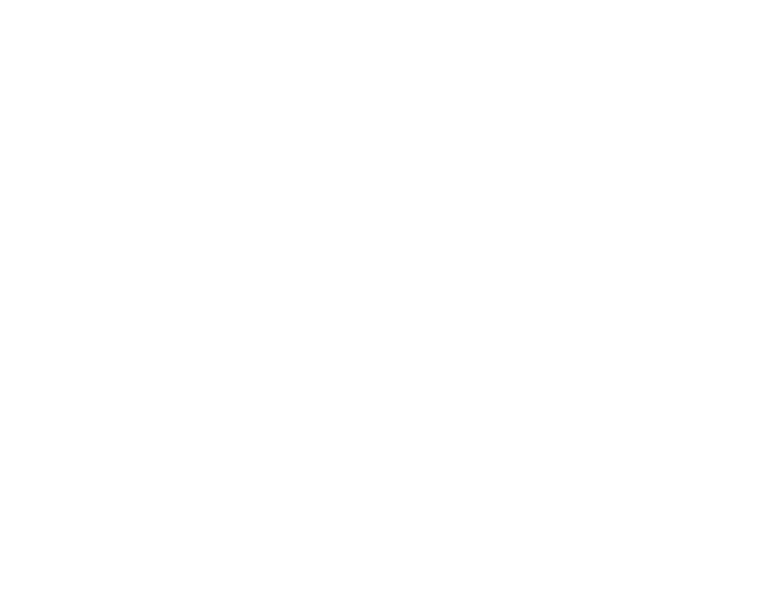
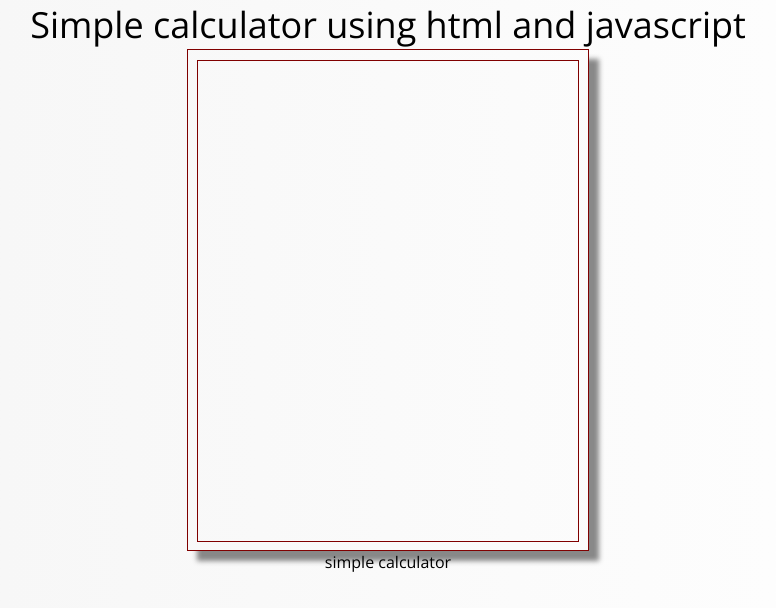
Before and after one commit to krishnamrg/calcApp, a plain HTML site: page index.html in a window 1280 px wide. Shown: the whole page, without its empty margins (252-1028 px from the left). Drawn offline with nearby package versions, Linux system fonts and the light colour scheme.

Commit message:
adding css

```diff
--- /dev/null
+++ b/css/styles.css
@@ -0,0 +1,40 @@
+@import url('http://fonts.googleapis.com/css?family=Open+Sans');
+
+body{
+	margin: auto;
+	background: -webkit-linear-gradient(360deg, whitesmoke , white);
+}
+header{
+	width: 800px;
+	font-size: 36px;
+	text-align: center;
+}
+footer{
+	width: 800px;
+	text-align: center;
+	clear: both;
+	bottom: 0px;
+}
+.wrapper{
+	margin: auto;
+	width: 800px;
+	overflow: auto;
+	color: black;
+	font-family: "Open Sans", sans-serif;
+}
+.calc-container{
+	border: 1px solid maroon;
+	box-shadow: 10px 10px 5px #888888;
+	width: 400px;
+	height: 500px;
+	text-align: center;
+	margin: auto;
+}
+.inner-container{
+	border: 1px solid maroon;
+	width: 380px;
+	height: 480px;
+	text-align: center;
+	margin: auto;
+	margin-top: 10px;
+}
--- a/index.html
+++ b/index.html
@@ -2,8 +2,18 @@
 <head>
 	<script type="text/javascript" src="lib/jquery-2.1.1.js"></script>
 	<script type="text/javascript" src="js/main.js"></script>
+
+	<link rel="stylesheet" type="text/css" href="css/styles.css"></link>
 </head>
 <body>
-	<div id="wrapper"></div>
+	<div class="wrapper">
+		<header>Simple calculator using html and javascript</header>
+		<div class="calc-container">
+			<div class="inner-container">
+
+			</div>
+		</div>
+		<footer>simple calculator</footer>
+	</div>
 </body>
 </html>
--- a/js/main.js
+++ b/js/main.js
@@ -1,3 +1,5 @@
+
+
 $(document).ready(function(){
-	alert('hoola');
+
 });
```
